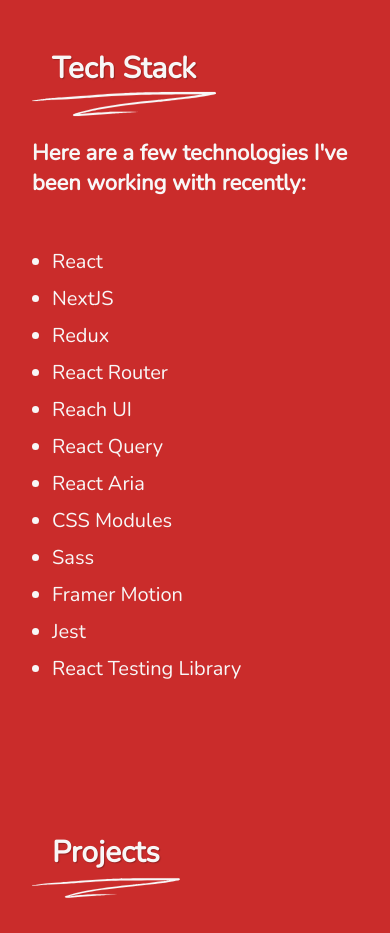
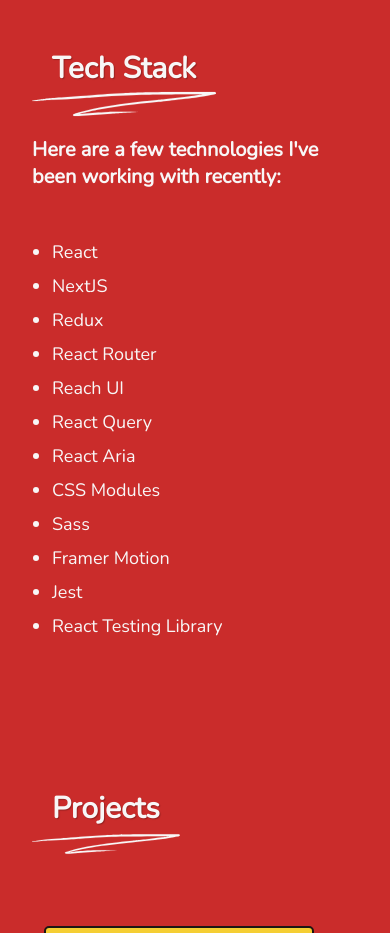
Before and after one commit to moooeee/nextJS-portfolio, a Next.js app: page / in a window 390 px wide. Shown: the part 1480-2413 px from the top of the page. Built offline with nearby package versions, Linux system fonts and the light colour scheme; no server answers.

Commit message:
fix font on mobile

```diff
--- a/components/styles/techStack.module.scss
+++ b/components/styles/techStack.module.scss
@@ -21,9 +21,13 @@
   }
 
   @media screen and (max-width: 700px) {
+    h4 {
+      font-size: 20px;
+    }
     .techStackList {
       li {
         min-width: 40%;
+        font-size: 18px;
       }
     }
   }
```
